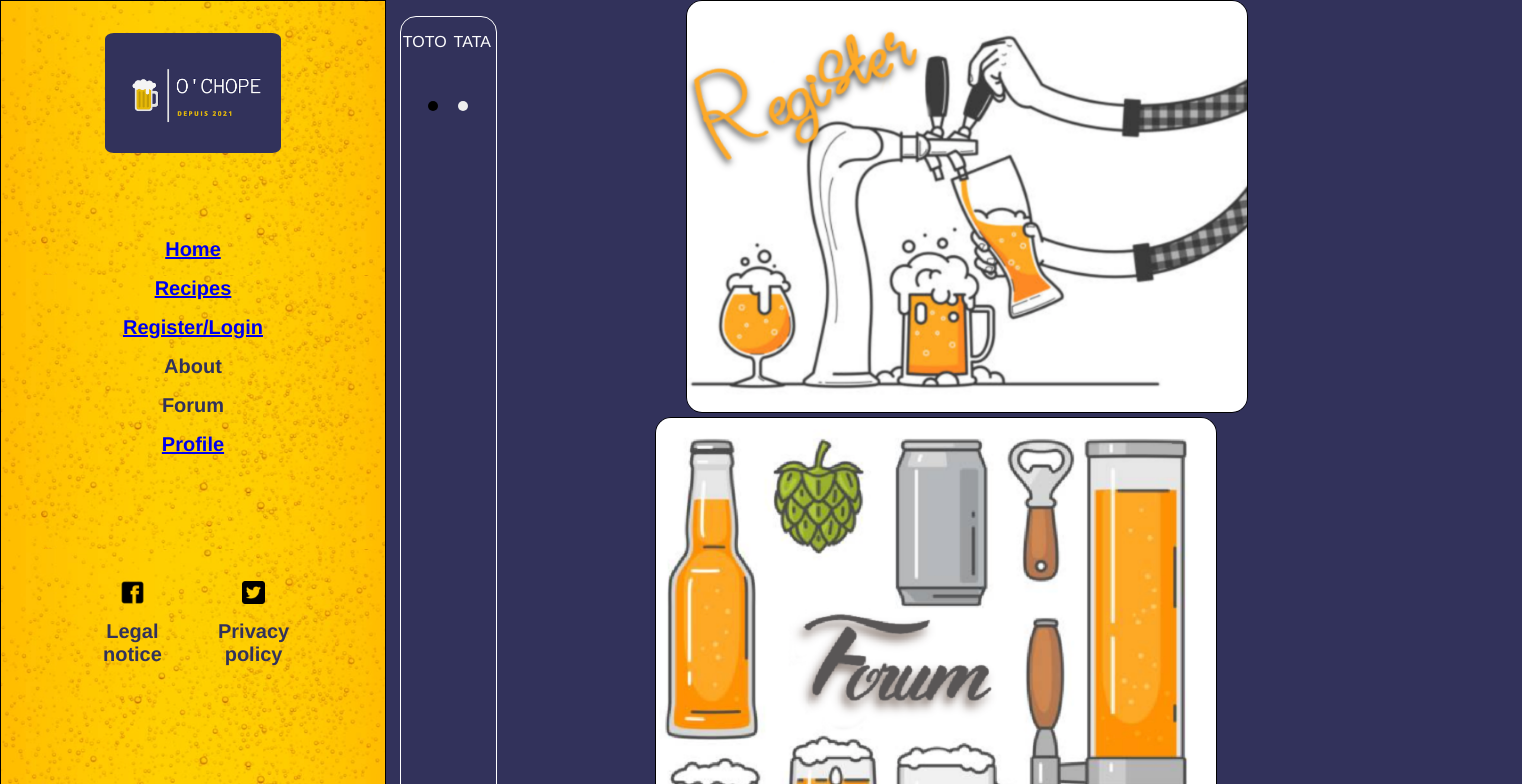
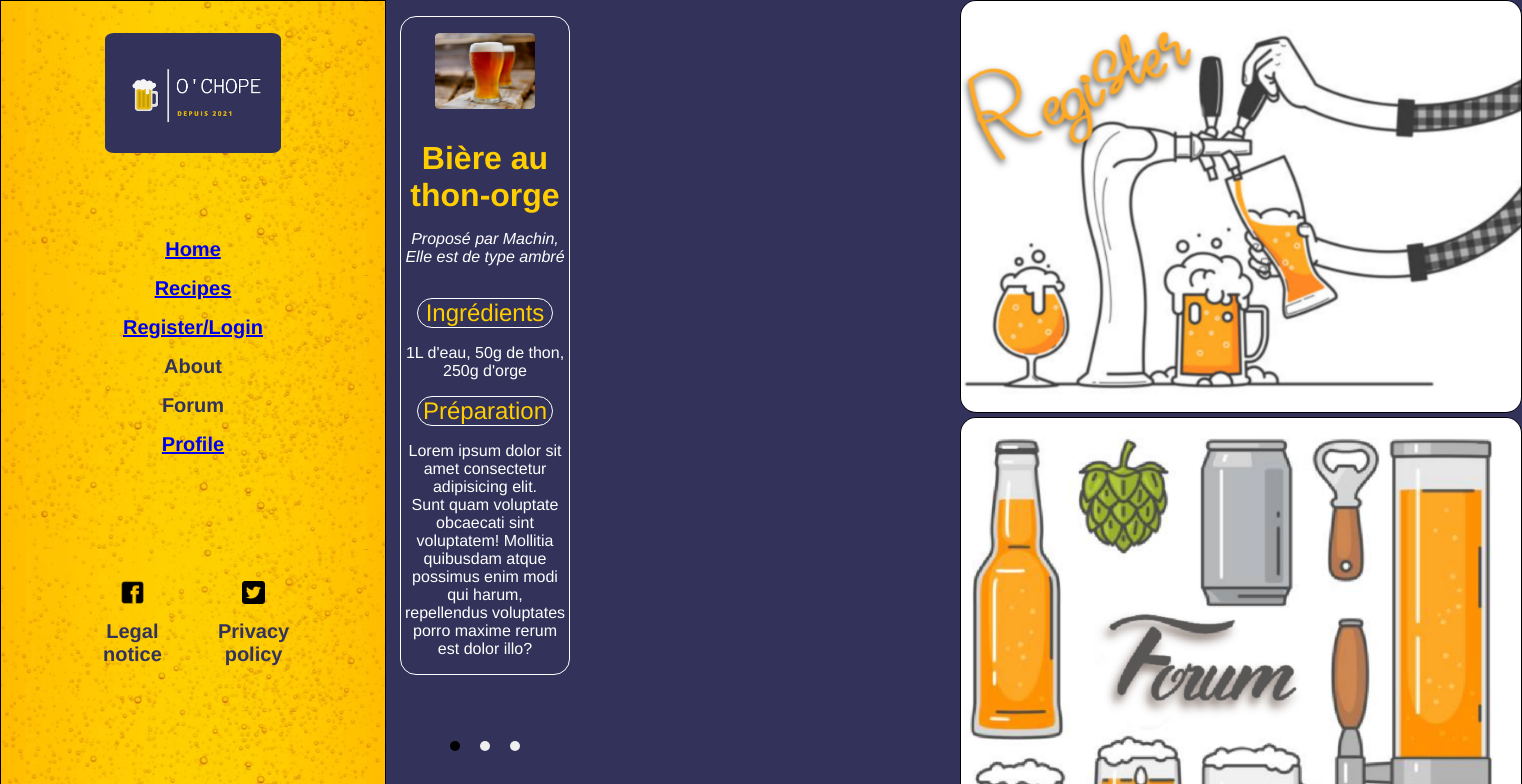
Before and after one commit to debbyputzolu/projet-o-chope, a Vue app in the folder front/ochope/: page / in a window 1280 px wide. Shown: the top 784 px of the page, 1522 px wide, since content can reach past the window. Built offline with nearby package versions, Linux system fonts and the light colour scheme; no server answers; the HTML template or start-up script is replaced by a standard one.

Commit message:
carousel almost finished

```diff
--- a/front/ochope/src/components/CarouselHome.vue
+++ b/front/ochope/src/components/CarouselHome.vue
@@ -1,27 +1,27 @@
 <template>
-<carousel>
+<carousel class="carousselHome" :perPage="1">
   <slide>
-    TOTO
+    <Recipe/>
   </slide>
   <slide>
-    TATA
+    <Recipe/>
   </slide>
   <slide>
-    TITI
+    <Recipe/>
   </slide>
 </carousel>
 </template>
 
 <script>
 import { Carousel, Slide } from 'vue-carousel';
-//import Recipe from './Recipe.vue';
+import Recipe from './Recipe.vue';
 
 export default{
     name: 'CarouselHome',
     components: {
     Carousel,
     Slide,
-   // Recipe
+   Recipe
   },
 
 
--- a/front/ochope/src/components/Recipe.vue
+++ b/front/ochope/src/components/Recipe.vue
@@ -9,10 +9,10 @@
         <h2 class="recipeTitle">Bière au thon-orge</h2>
         <div class="recipeAuthor">Proposé par Machin,</div>
         <div class="recipeType">Elle est de type ambré</div>
- <!--   <div class="recipeSubtitle">Ingrédients</div>
+       <div class="recipeSubtitle">Ingrédients</div>
         <div class="recipeIngredient"> 1L d'eau, 50g de thon, 250g d'orge</div>
         <div class="recipeSubtitle">Préparation</div>
-        <div class="recipeContent">Lorem ipsum dolor sit amet consectetur adipisicing elit.<br> Sunt quam voluptate obcaecati sint voluptatem! Mollitia quibusdam atque possimus enim modi qui harum,<br> repellendus voluptates porro maxime rerum est dolor illo?</div> -->
+        <div class="recipeContent">Lorem ipsum dolor sit amet consectetur adipisicing elit.<br> Sunt quam voluptate obcaecati sint voluptatem! Mollitia quibusdam atque possimus enim modi qui harum,<br> repellendus voluptates porro maxime rerum est dolor illo?</div>
 
 </div>
   </article>
--- a/front/ochope/src/views/Home.vue
+++ b/front/ochope/src/views/Home.vue
@@ -1,9 +1,9 @@
 <template>
     <div class="home">
 
-        <div class="card carousselHome">
+
         <CarouselHome/>
-       </div>
+
 
 
        <router-link
```
